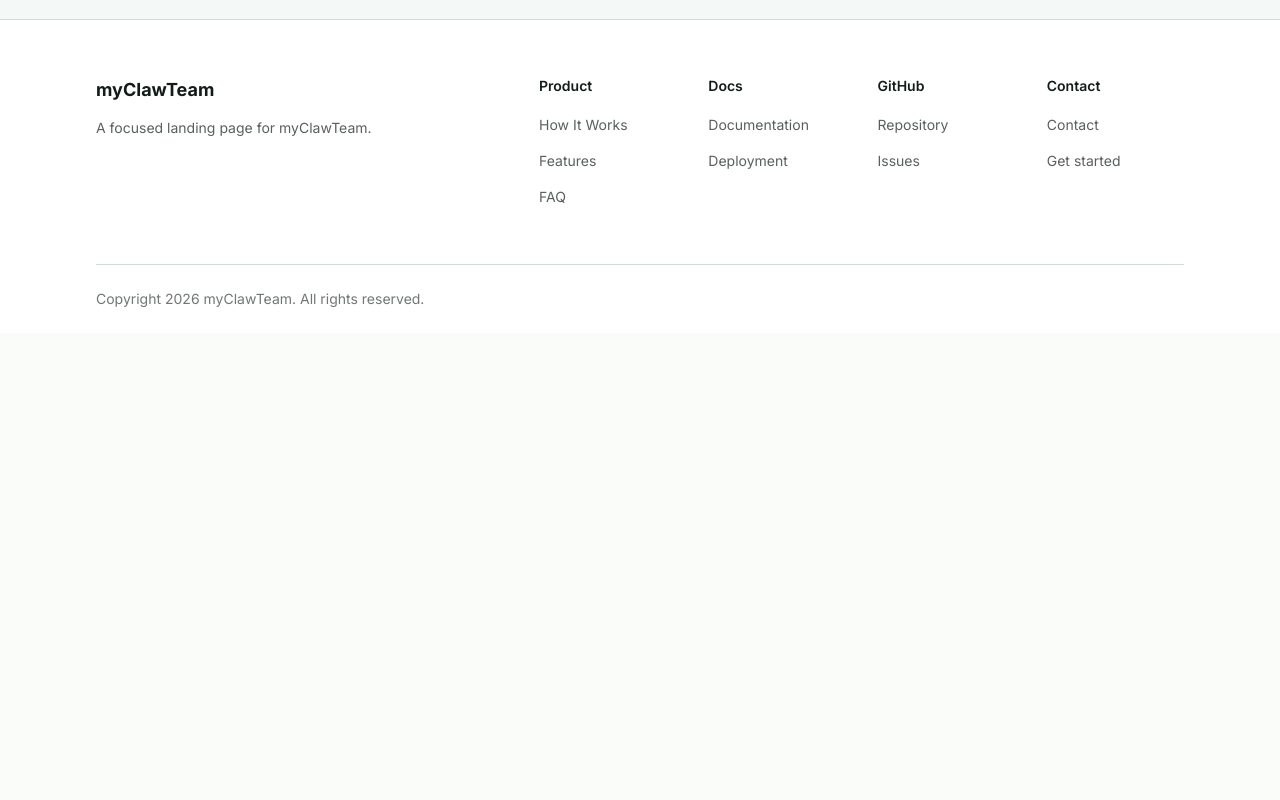
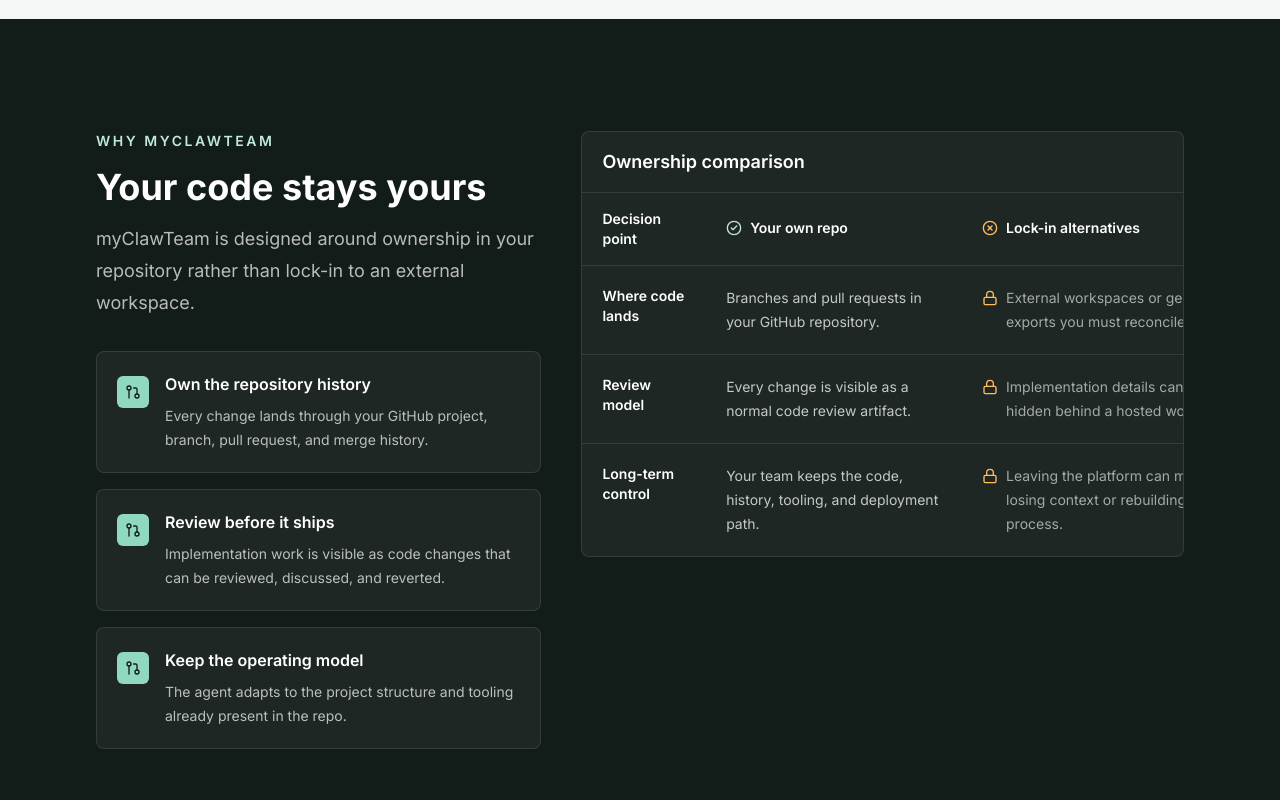
Before and after one commit to mtplayground/alex-0d18-test-12, a Next.js app: page / in a window 1280 px wide. Shown: the part 2360-3160 px from the top of the page. Before the commit the page ends 2693 px from the top, so only its background shows below. Built offline with nearby package versions, Linux system fonts and the light colour scheme; no server answers.

Commit message:
feat: Implement "Why myClawTeam" differentiators section

```diff
--- a/app/page.tsx
+++ b/app/page.tsx
@@ -1,3 +1,4 @@
+import { Differentiators } from "@/components/sections/Differentiators";
 import { Features } from "@/components/sections/Features";
 import { Hero } from "@/components/sections/Hero";
 import { HowItWorks } from "@/components/sections/HowItWorks";
@@ -9,6 +10,7 @@ export default function Home() {
       <Hero content={landingContent.hero} />
       <HowItWorks content={landingContent.howItWorks} />
       <Features content={landingContent.features} />
+      <Differentiators content={landingContent.differentiators} />
     </main>
   );
 }
--- /dev/null
+++ b/components/sections/Differentiators.tsx
@@ -0,0 +1,113 @@
+import { CheckCircle2, GitPullRequest, Lock, XCircle } from "lucide-react";
+import { Container, Section } from "@/components/ui";
+import type { DifferentiatorsContent } from "@/content/landing";
+
+export type DifferentiatorsProps = {
+  content: DifferentiatorsContent;
+};
+
+export function Differentiators({ content }: DifferentiatorsProps) {
+  return (
+    <Section className="bg-foreground text-white" id={content.id} spacing="lg">
+      <Container>
+        <div className="grid gap-10 lg:grid-cols-[minmax(0,0.85fr)_minmax(0,1.15fr)] lg:items-start">
+          <div>
+            <p className="text-sm font-semibold uppercase tracking-[0.18em] text-brand-200">
+              {content.eyebrow}
+            </p>
+            <h2 className="mt-4 text-3xl font-bold leading-tight text-white sm:text-4xl">
+              {content.title}
+            </h2>
+            <p className="mt-4 max-w-2xl text-base leading-7 text-white/70 sm:text-lg sm:leading-8">
+              {content.description}
+            </p>
+
+            <div className="mt-8 grid gap-4">
+              {content.items.map((item) => (
+                <article
+                  className="rounded-lg border border-white/10 bg-white/5 p-5"
+                  key={item.title}
+                >
+                  <div className="flex gap-4">
+                    <div className="mt-1 flex h-8 w-8 shrink-0 items-center justify-center rounded-md bg-brand-300 text-foreground">
+                      <GitPullRequest aria-hidden="true" className="h-4 w-4" />
+                    </div>
+                    <div>
+                      <h3 className="text-base font-semibold text-white">
+                        {item.title}
+                      </h3>
+                      <p className="mt-2 text-sm leading-6 text-white/70">
+                        {item.description}
+                      </p>
+                    </div>
+                  </div>
+                </article>
+              ))}
+            </div>
+          </div>
+
+          <div className="overflow-hidden rounded-lg border border-white/10 bg-white/5">
+            <div className="border-b border-white/10 px-5 py-4">
+              <h3 className="text-lg font-semibold text-white">
+                Ownership comparison
+              </h3>
+            </div>
+            <div className="overflow-x-auto">
+              <table className="min-w-[42rem] text-left text-sm">
+                <thead>
+                  <tr className="border-b border-white/10 text-white">
+                    <th className="px-5 py-4 font-semibold" scope="col">
+                      Decision point
+                    </th>
+                    <th className="px-5 py-4 font-semibold" scope="col">
+                      <span className="inline-flex items-center gap-2">
+                        <CheckCircle2
+                          aria-hidden="true"
+                          className="h-4 w-4 text-brand-200"
+                        />
+                        {content.comparison.myClawTeamLabel}
+                      </span>
+                    </th>
+                    <th className="px-5 py-4 font-semibold" scope="col">
+                      <span className="inline-flex items-center gap-2">
+                        <XCircle
+                          aria-hidden="true"
+                          className="h-4 w-4 text-accent-300"
+                        />
+                        {content.comparison.alternativesLabel}
+                      </span>
+                    </th>
+                  </tr>
+                </thead>
+                <tbody className="divide-y divide-white/10">
+                  {content.comparison.rows.map((row) => (
+                    <tr key={row.criterion}>
+                      <th
+                        className="px-5 py-5 align-top font-semibold text-white"
+                        scope="row"
+                      >
+                        {row.criterion}
+                      </th>
+                      <td className="px-5 py-5 align-top leading-6 text-white/75">
+                        {row.myClawTeam}
+                      </td>
+                      <td className="px-5 py-5 align-top leading-6 text-white/60">
+                        <span className="inline-flex gap-2">
+                          <Lock
+                            aria-hidden="true"
+                            className="mt-1 h-4 w-4 shrink-0 text-accent-300"
+                          />
+                          {row.alternatives}
+                        </span>
+                      </td>
+                    </tr>
+                  ))}
+                </tbody>
+              </table>
+            </div>
+          </div>
+        </div>
+      </Container>
+    </Section>
+  );
+}
--- a/content/landing.ts
+++ b/content/landing.ts
@@ -45,9 +45,20 @@ export type DifferentiatorItem = Readonly<{
   description: string;
 }>;
 
+export type DifferentiatorComparisonRow = Readonly<{
+  criterion: string;
+  myClawTeam: string;
+  alternatives: string;
+}>;
+
 export type DifferentiatorsContent = SectionIntro &
   Readonly<{
     items: readonly DifferentiatorItem[];
+    comparison: Readonly<{
+      myClawTeamLabel: string;
+      alternativesLabel: string;
+      rows: readonly DifferentiatorComparisonRow[];
+    }>;
   }>;
 
 export type FaqEntry = Readonly<{
@@ -193,6 +204,31 @@ export const differentiatorsContent = {
         "The agent adapts to the project structure and tooling already present in the repo.",
     },
   ],
+  comparison: {
+    myClawTeamLabel: "Your own repo",
+    alternativesLabel: "Lock-in alternatives",
+    rows: [
+      {
+        criterion: "Where code lands",
+        myClawTeam: "Branches and pull requests in your GitHub repository.",
+        alternatives:
+          "External workspaces or generated exports you must reconcile later.",
+      },
+      {
+        criterion: "Review model",
+        myClawTeam: "Every change is visible as a normal code review artifact.",
+        alternatives:
+          "Implementation details can be hidden behind a hosted workflow.",
+      },
+      {
+        criterion: "Long-term control",
+        myClawTeam:
+          "Your team keeps the code, history, tooling, and deployment path.",
+        alternatives:
+          "Leaving the platform can mean losing context or rebuilding process.",
+      },
+    ],
+  },
 } satisfies DifferentiatorsContent;
 
 export const faqContent = {
```
